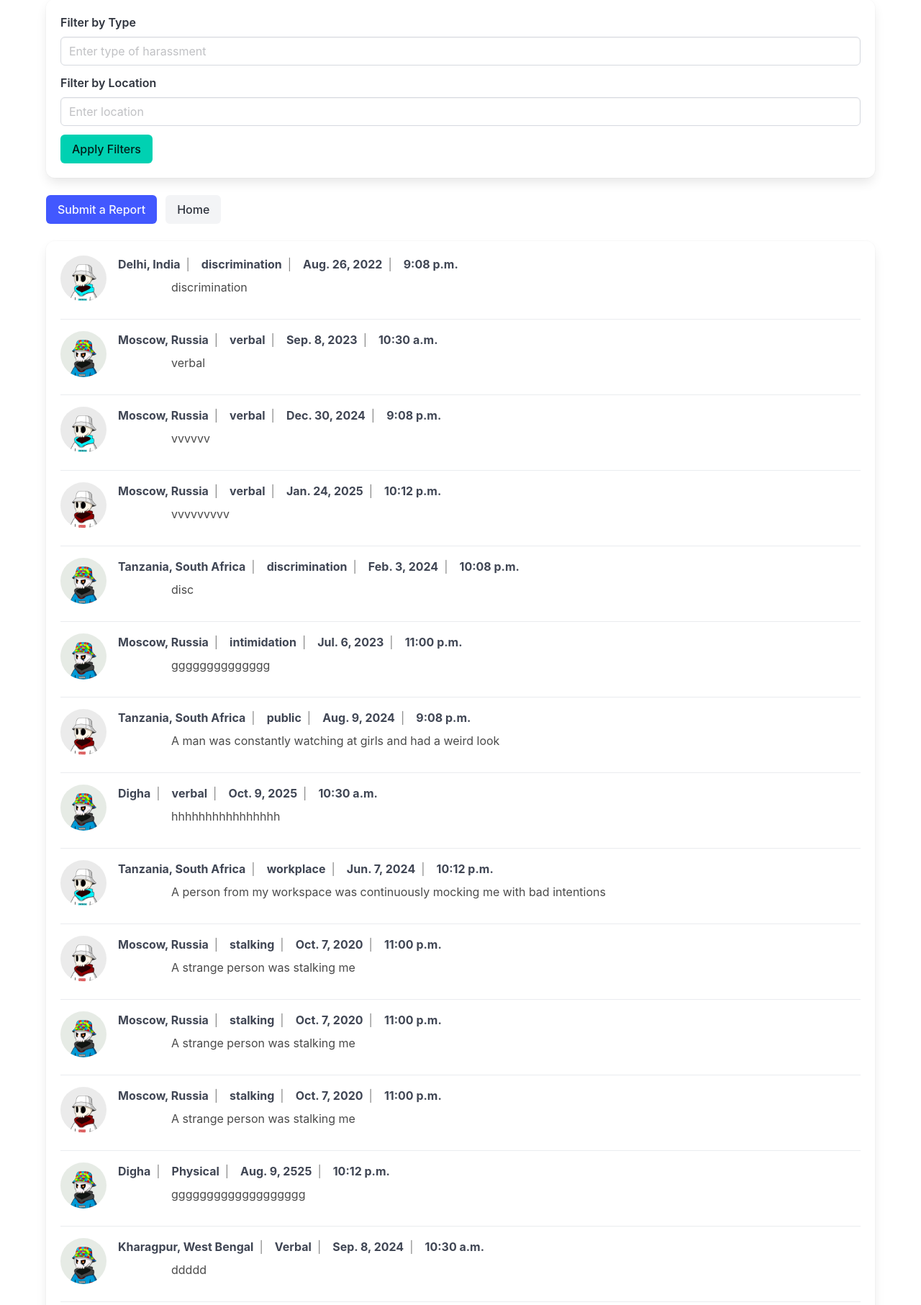
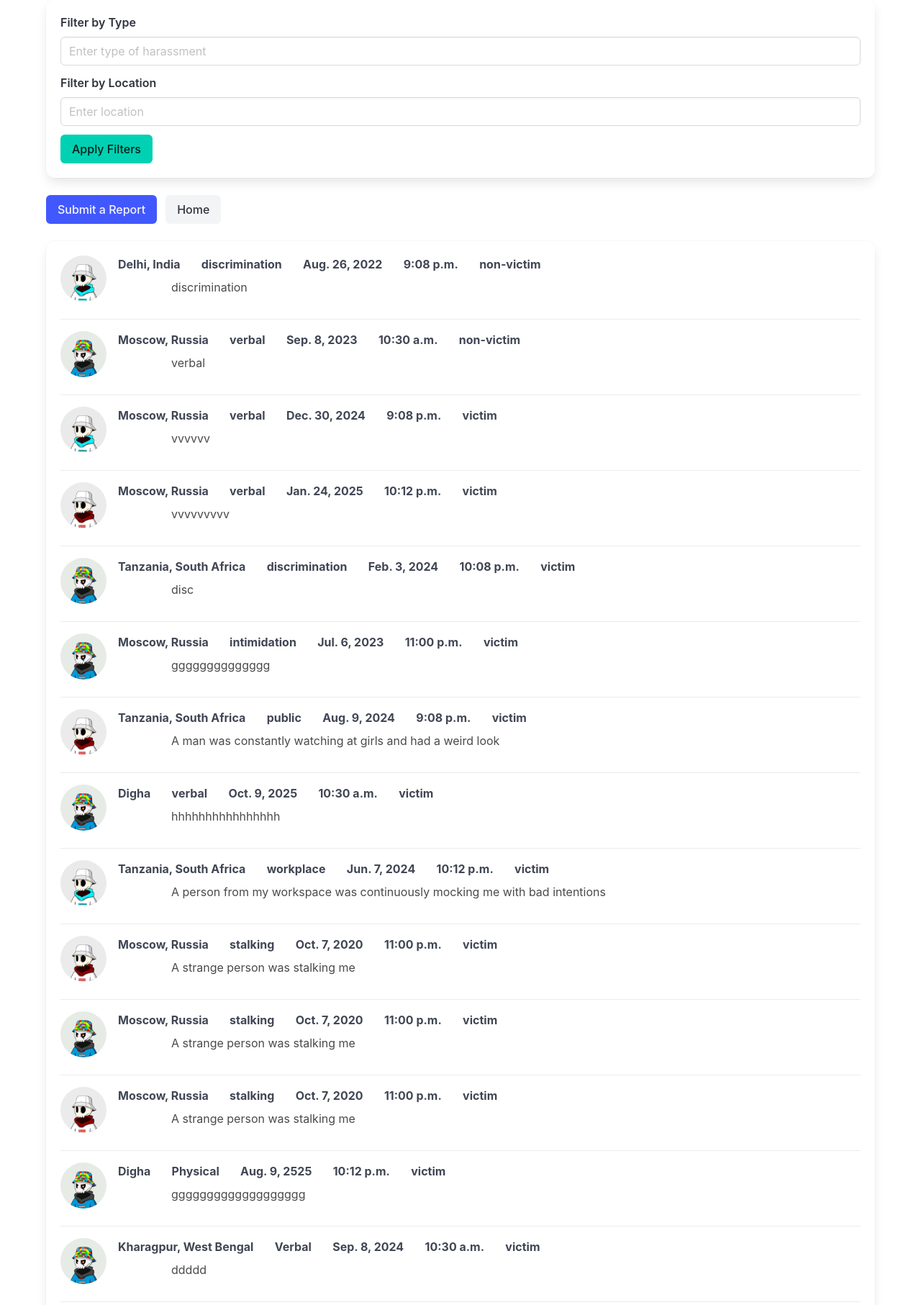
Before and after one commit to abhirajadhikary06/Report-Connect, a Django app: page /reports/ in a window 1280 px wide. Shown: the part 109-1922 px from the top of the page at 72% size. Run offline with Django 5.2, Linux system fonts and the light colour scheme; data comes from the database, SQL or seed files in the repository; both versions use the stored data as it was after the commit.

Commit message:
Made Victim OR Non Victim selection functional

```diff
--- a/harassment_platform/reports/forms.py
+++ b/harassment_platform/reports/forms.py
@@ -4,8 +4,8 @@ from .models import HarassmentReport
 class HarassmentReportForm(forms.ModelForm):
     class Meta:
         model = HarassmentReport
-        fields = ['location', 'time', 'date', 'harassment_type', 'description']
+        fields = ['location', 'time', 'date', 'harassment_type', 'description', 'reported_by']
         widgets = {
-            'time': forms.TimeInput(attrs={'placeholder': 'e.g., 10:30:00'}),
-            'date': forms.DateInput(attrs={'placeholder': 'e.g., 2025-01-01'}),
+            'time': forms.TimeInput(attrs={'placeholder': 'e.g., 10:30:00', 'type': 'time'}),
+            'date': forms.DateInput(attrs={'placeholder': 'e.g., 2025-01-01', 'type': 'date'}),
         }
--- a/harassment_platform/reports/models.py
+++ b/harassment_platform/reports/models.py
@@ -2,32 +2,30 @@ from django.db import models
 
 class HarassmentReport(models.Model):
     HARASSMENT_TYPE_CHOICES = [
-    ('verbal', 'Verbal'),
-    ('physical', 'Physical'),
-    ('cyber', 'Cyber'),
-    ('sexual', 'Sexual'),
-    ('emotional', 'Emotional or Psychological'),
-    ('stalking', 'Stalking'),
-    ('workplace', 'Workplace'),
-    ('public', 'Public'),
-    ('intimidation', 'Intimidation'),
-    ('discrimination', 'Discrimination'),
-    ('invasive', 'Invasive Questions'),
-    ('gossip', 'Gossip and Rumors'),
-    ('other', 'Other'),
-]
+        ('verbal', 'Verbal'),
+        ('physical', 'Physical'),
+        ('cyber', 'Cyber'),
+        ('sexual', 'Sexual'),
+        ('emotional', 'Emotional or Psychological'),
+        ('stalking', 'Stalking'),
+        ('workplace', 'Workplace'),
+        ('public', 'Public'),
+        ('intimidation', 'Intimidation'),
+        ('discrimination', 'Discrimination'),
+        ('invasive', 'Invasive Questions'),
+        ('gossip', 'Gossip and Rumors'),
+        ('other', 'Other'),
+    ]
     date = models.DateField()
     time = models.TimeField()
     location = models.CharField(max_length=100)
     description = models.TextField()
     harassment_type = models.CharField(max_length=100, choices=HARASSMENT_TYPE_CHOICES)
-    '''
     REPORTER_TYPE_CHOICES = [
         ('victim', 'Victim'),
-        ('eyewitness', 'Eyewitness'),
+        ('non-victim', 'Non-Victim'),
     ]
     reported_by = models.CharField(max_length=50, choices=REPORTER_TYPE_CHOICES, default='victim')
-    '''
     timestamp = models.DateTimeField(auto_now_add=True)
     latitude = models.FloatField(null=True, blank=True)  # New field for latitude
     longitude = models.FloatField(null=True, blank=True)  # New field for longitude
--- a/harassment_platform/reports/templates/report_submission.html
+++ b/harassment_platform/reports/templates/report_submission.html
@@ -73,7 +73,7 @@
             <form method="post" class="box">
                 {% csrf_token %}
                 <!-- Victim or Non-Victim Toggle -->
-                 <!--
+
                 <div class="field">
                     <label class="label">Are you a Victim or Non-Victim?</label>
                     <div class="control">
@@ -87,8 +87,6 @@
                         </label>
                     </div>
                 </div>
-            -->
-
                 <div class="field">
                     <label class="label">Location</label>
                     <div class="control">
--- a/harassment_platform/reports/templates/reports.html
+++ b/harassment_platform/reports/templates/reports.html
@@ -16,7 +16,7 @@
         .report-header span:not(:last-child)::after {
             content: '|';
             margin: 0 0.5rem;
-            color: #888;
+            color: #ffffff;
         }
         .report-description {
             margin-top: 0.5rem;
@@ -68,7 +68,7 @@
                                     <span><b>{{ report.harassment_type }}</b></span>
                                     <span><b>{{ report.date|date:"M. j, Y" }}</b></span>
                                     <span><b>{{ report.time|time:"g:i a" }}</b></span>
-                                    <!--<span><b>{{ report.reported_by }}</b></span>-->
+                                    <span><b>{{ report.reported_by }}</b></span>
                                 </div>
                                 <p class="report-description">
                                     {{ report.description }}
--- a/harassment_platform/reports/views.py
+++ b/harassment_platform/reports/views.py
@@ -52,7 +52,7 @@ def report_submission(request):
         date = request.POST.get('date')
         time = request.POST.get('time')
         harassment_type = request.POST.get('harassment_type')
-        reported_by = request.POST.get('reported_by')
+        reported_by = request.POST.get('role')
         description = request.POST.get('description')
 
 
@@ -78,6 +78,7 @@ def report_submission(request):
                 date=date,
                 time=time,
                 harassment_type=harassment_type,
+                reported_by=reported_by,
                 description=description,
                 latitude=latitude,
                 longitude=longitude
```
Also changed, not shown: harassment_platform/db.sqlite3, harassment_platform/reports/migrations/0005_harassmentreport_reported_by.py (added), harassment_platform/reports/migrations/0006_alter_harassmentreport_reported_by.py (added).
